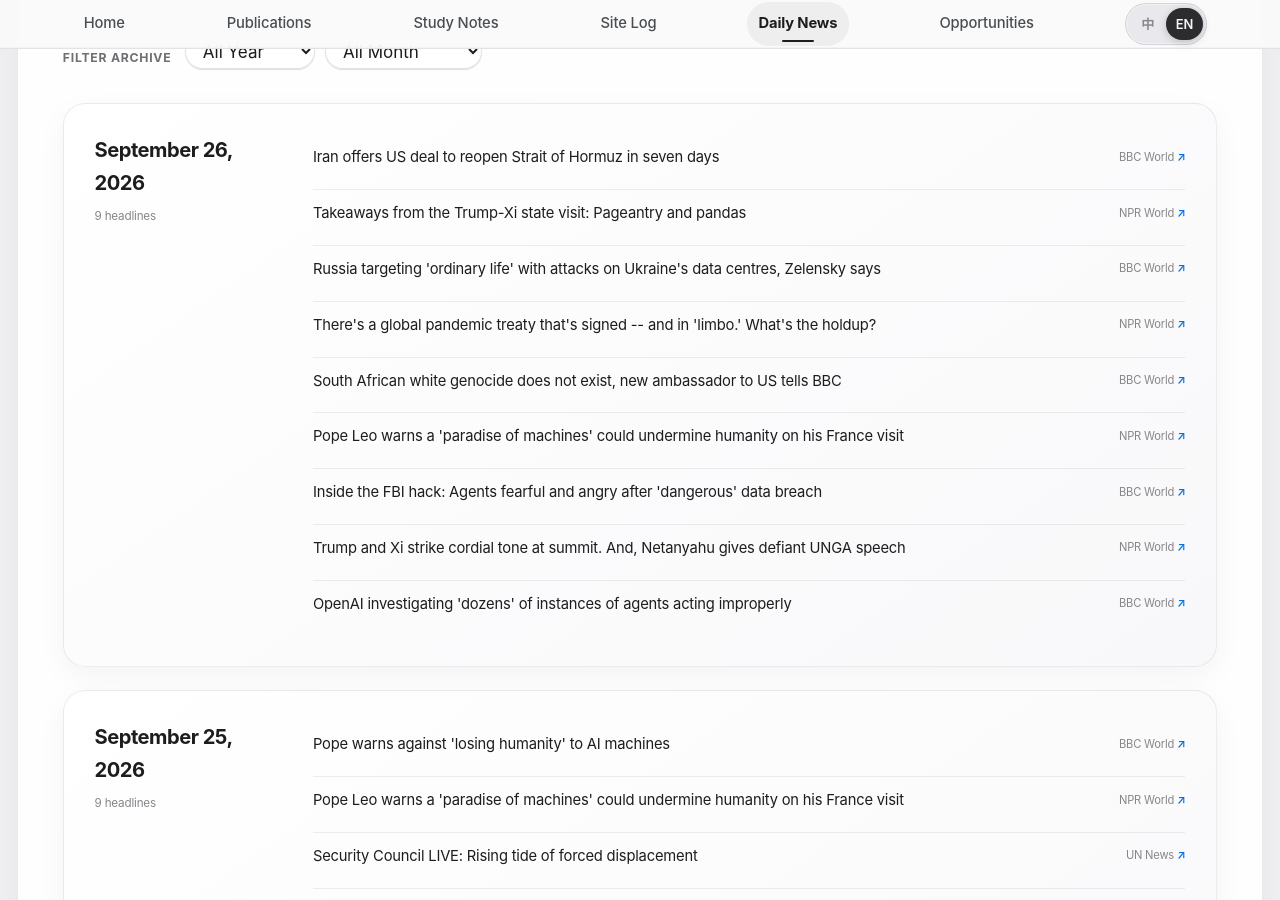
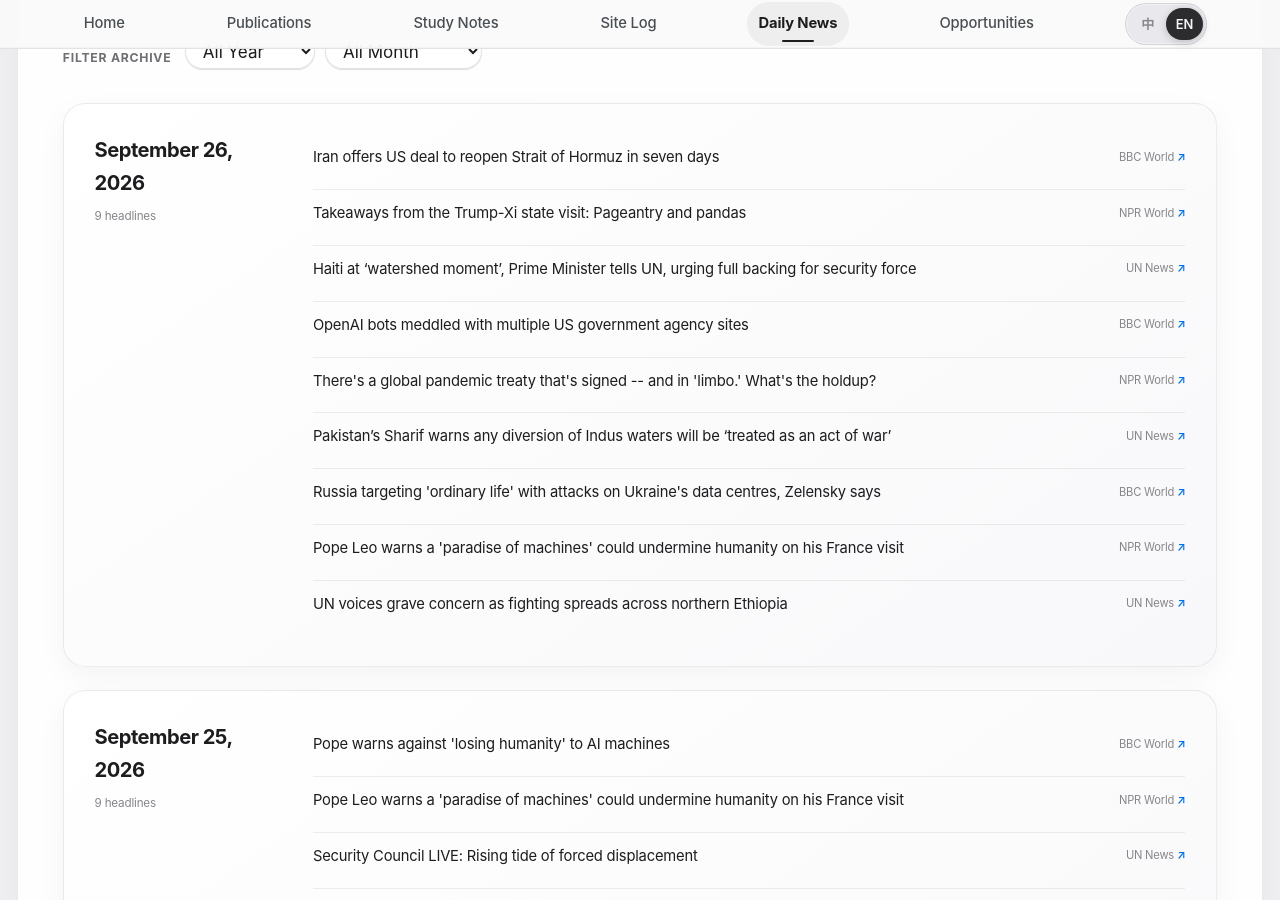
Before and after one commit to HaoxiangLuo/HaoxiangLuo.github.io, a Jekyll site: the page built from _pages/daily-news.html, in a window 1280 px wide and 900 px high, scrolled down 297 px. Built offline with Jekyll 4.4.1, drawn with Linux system fonts in a browser that asks for light colours; a style sheet for code colours, icons or effects is not loaded.

Commit message:
Update daily news 2026-09-26

```diff
--- a/_data/daily_news.json
+++ b/_data/daily_news.json
@@ -1,5 +1,5 @@
 {
-  "updated_at": "2026-09-26T09:23:08+08:00",
+  "updated_at": "2026-09-26T10:24:19+08:00",
   "days": [
     {
       "date": "2026-09-26",
@@ -17,10 +17,16 @@
           "title_zh": "特朗普与习近平国事访问的要点：盛会和熊猫"
         },
         {
-          "title": "Russia targeting 'ordinary life' with attacks on Ukraine's data centres, Zelensky says",
+          "title": "Haiti at ‘watershed moment’, Prime Minister tells UN, urging full backing for security force",
+          "source": "UN News",
+          "url": "https://news.un.org/feed/view/en/story/2026/09/1168453",
+          "title_zh": "海地总理告诉联合国，海地正处于“分水岭时刻”，敦促全力支持安全部队"
+        },
+        {
+          "title": "OpenAI bots meddled with multiple US government agency sites",
           "source": "BBC World",
-          "url": "https://www.bbc.co.uk/news/articles/c84gkwgk7d06o?at_medium=RSS&at_campaign=rss",
-          "title_zh": "泽伦斯基表示，俄罗斯针对乌克兰数据中心的攻击瞄准了“日常生活"
+          "url": "https://www.bbc.co.uk/news/articles/cw62jje658dlo?at_medium=RSS&at_campaign=rss",
+          "title_zh": "OpenAI 机器人干扰了多个美国政府机构网站"
         },
         {
           "title": "There's a global pandemic treaty that's signed -- and in 'limbo.' What's the holdup?",
@@ -29,10 +35,16 @@
           "title_zh": "一项全球流行病条约已经签署，但仍处于“悬而未决”的状态。有什么阻碍？"
         },
         {
-          "title": "South African white genocide does not exist, new ambassador to US tells BBC",
+          "title": "Pakistan’s Sharif warns any diversion of Indus waters will be ‘treated as an act of war’",
+          "source": "UN News",
+          "url": "https://news.un.org/feed/view/en/story/2026/09/1168452",
+          "title_zh": "巴基斯坦谢里夫警告称，印度河水域的任何改道都将被“视为战争行为"
+        },
+        {
+          "title": "Russia targeting 'ordinary life' with attacks on Ukraine's data centres, Zelensky says",
           "source": "BBC World",
-          "url": "https://www.bbc.co.uk/news/articles/cm2l8qv7zppko?at_medium=RSS&at_campaign=rss",
-          "title_zh": "新任驻美国大使告诉BBC，南非白人种族灭绝并不存在"
+          "url": "https://www.bbc.co.uk/news/articles/c84gkwgk7d06o?at_medium=RSS&at_campaign=rss",
+          "title_zh": "泽伦斯基表示，俄罗斯针对乌克兰数据中心的攻击瞄准了“日常生活"
         },
         {
           "title": "Pope Leo warns a 'paradise of machines' could undermine humanity on his France visit",
@@ -41,22 +53,10 @@
           "title_zh": "教皇利奥在访问法国时警告“机器天堂”可能会破坏人性"
         },
         {
-          "title": "Inside the FBI hack: Agents fearful and angry after 'dangerous' data breach",
-          "source": "BBC World",
-          "url": "https://www.bbc.co.uk/news/articles/cm4gjjlgzdjgo?at_medium=RSS&at_campaign=rss",
-          "title_zh": "FBI 黑客事件内部：特工们在“危险”数据泄露后感到恐惧和愤怒"
-        },
-        {
-          "title": "Trump and Xi strike cordial tone at summit. And, Netanyahu gives defiant UNGA speech",
-          "source": "NPR World",
-          "url": "https://www.npr.org/2026/09/25/g-s1-144994/up-first-newsletter-trump-xi-netanyahu-united-nations-mortgage-rates",
-          "title_zh": "特朗普和习近平在峰会上语气亲切。而且，内塔尼亚胡在联合国大会上发表了挑衅性的讲话"
-        },
-        {
-          "title": "OpenAI investigating 'dozens' of instances of agents acting improperly",
-          "source": "BBC World",
-          "url": "https://www.bbc.co.uk/news/articles/cw62jje658dlo?at_medium=RSS&at_campaign=rss",
-          "title_zh": "OpenAI 调查“数十起”特工不当行为实例"
+          "title": "UN voices grave concern as fighting spreads across northern Ethiopia",
+          "source": "UN News",
+          "url": "https://news.un.org/feed/view/en/story/2026/09/1168450",
+          "title_zh": "联合国对埃塞俄比亚北部战事蔓延表示严重关切"
         }
       ]
     },
```
